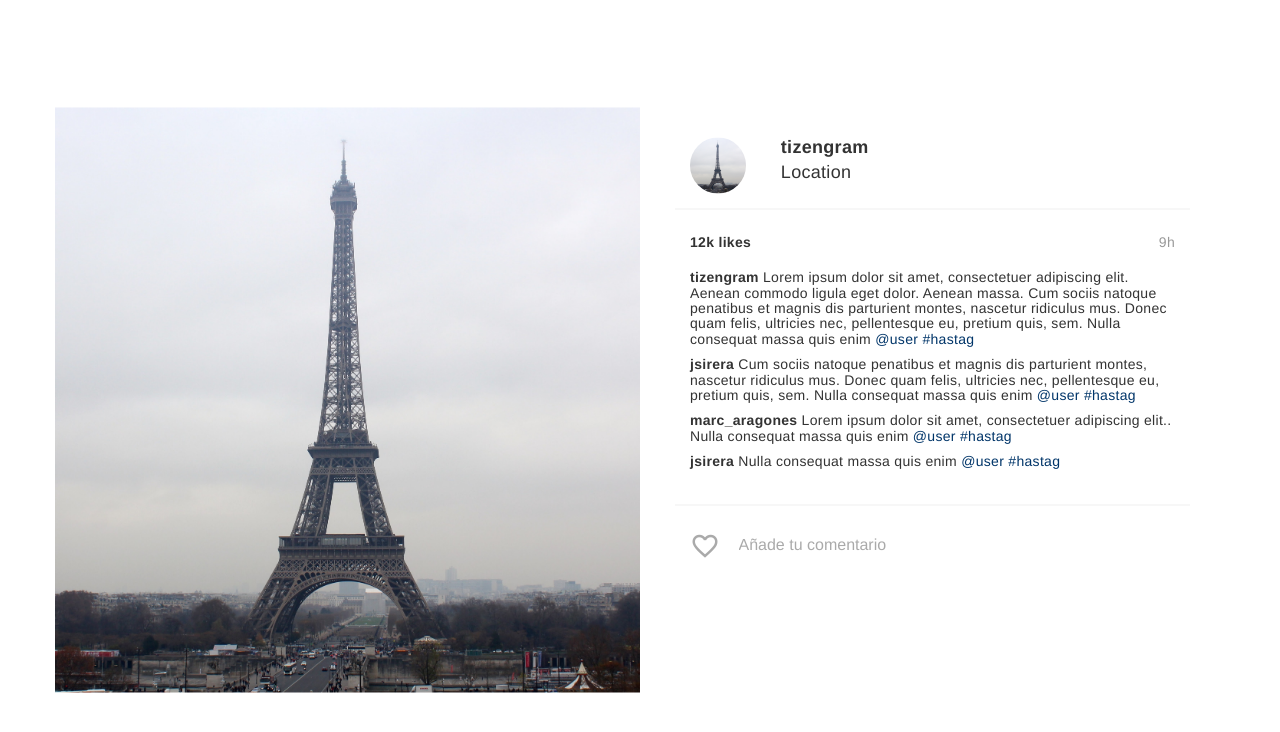
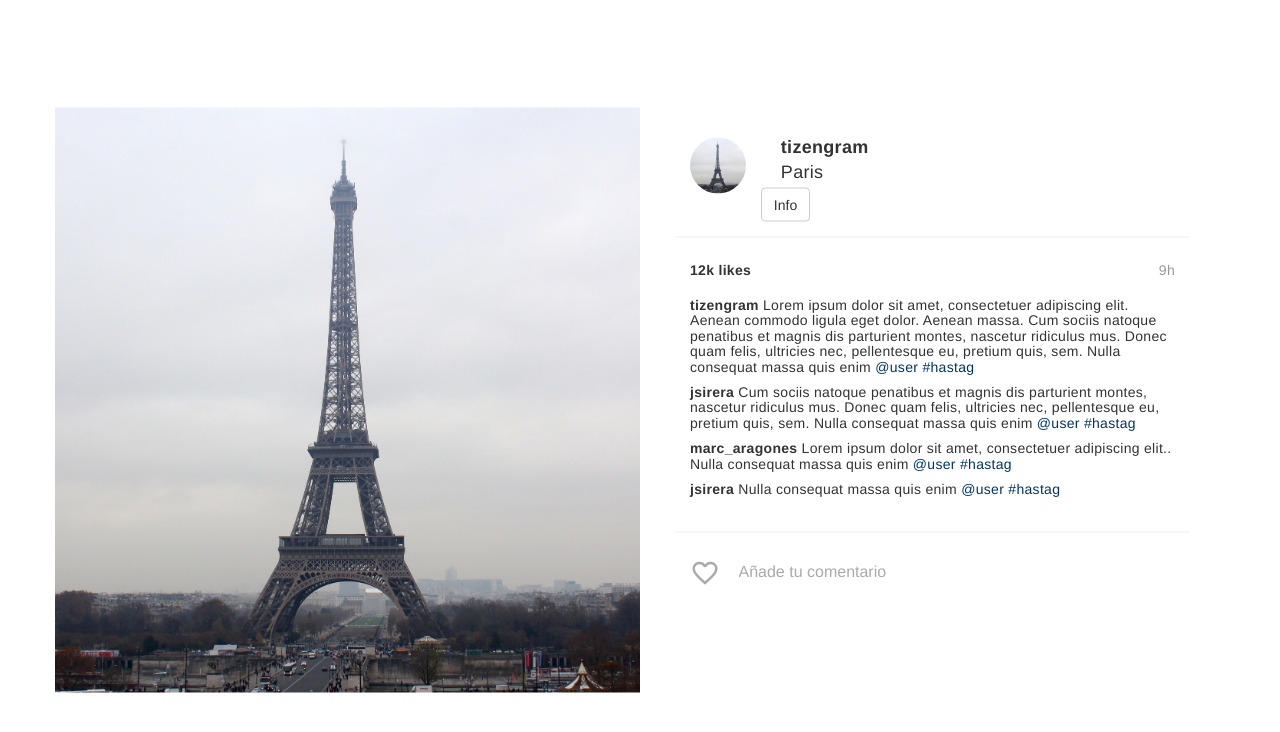
Before and after one commit to judithsirera/TizenFeed, a plain HTML site: page feed.html in a window 1280 px wide. Drawn offline with nearby package versions, Linux system fonts and the light colour scheme; a script that the page names is missing.

Commit message:
Feed Desktop

```diff
--- a/feed.html
+++ b/feed.html
@@ -34,7 +34,10 @@
             </div>
             <div class="col-lg-10">
               <h5 class="user-text font-bold" id="username">TizenGram</h5>
-              <h5 class="user-text" id="location">Location</h5>
+              <h5 class="user-text" id="location">Paris</h5>
+            </div>
+            <div class="btn-top-right">
+              <button class="btn btn-default" type="button" name="info">Info</button>
             </div>
           </div>
 
@@ -54,7 +57,8 @@
             </ul>
           </div>
 
-          <div id="user" class="row line-top">
+
+          <div class="row line-top">
             <div class="col-lg-1">
               <h5 id="like"><i class="material-icons">favorite_border</i></h5>
             </div>
@@ -64,7 +68,9 @@
               </form>
             </div>
           </div>
+
         </div>
+
       </div>
 
 
```
